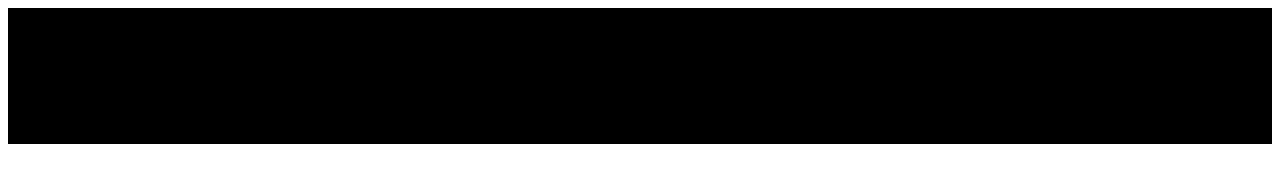
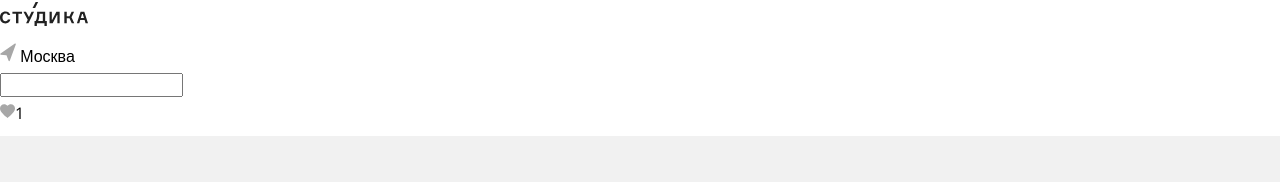
Before and after one commit to deverser/Studika, a website: page src/index.html in a window 1280 px wide. Drawn offline with nearby package versions, Linux system fonts and the light colour scheme; files that its build step writes are made by us from their sources.

Commit message:
work is started

```diff
--- a/src/index.html
+++ b/src/index.html
@@ -14,7 +14,20 @@
 
 <body>
 	<header class="header">
-
+		<div class="header__logo">
+			<img src="./images/logo.svg" alt="studika_logo">
+		</div>
+		<div class="header__city">
+			<img src="./images/city_arrow.svg" alt="navi_arrow">
+			<span class="header__city header__city_name">Москва</span>
+		</div>
+		<div class="header__search">
+			<input type="text" name="" id="">
+		</div>
+		<div class="like_button">
+			<img src="images/heart_icon.svg" alt="likes">1
+		</div>
+		<div class="user_auth"></div>
 	</header>
 
 	<script src="js/script.min.js"></script>
--- a/src/scss/blocks/_header.scss
+++ b/src/scss/blocks/_header.scss
@@ -2,5 +2,9 @@
 	display: grid;
 	width: 100%;
 	height: 136px;
-	background-color: black;
+	background-color: #FFFFFF;
+
+	&__logo {}
+
+	&__city {}
 }
--- a/src/scss/style.scss
+++ b/src/scss/style.scss
@@ -1,5 +1,10 @@
 @import 'base/variables';
 @import 'base/fonts';
+
+body {
+	margin: 0;
+	background: #F1F1F1;
+}
 
 @import 'blocks/header';
 @import 'blocks/tags';
```
Also changed, not shown: src/css/style.min.css.
